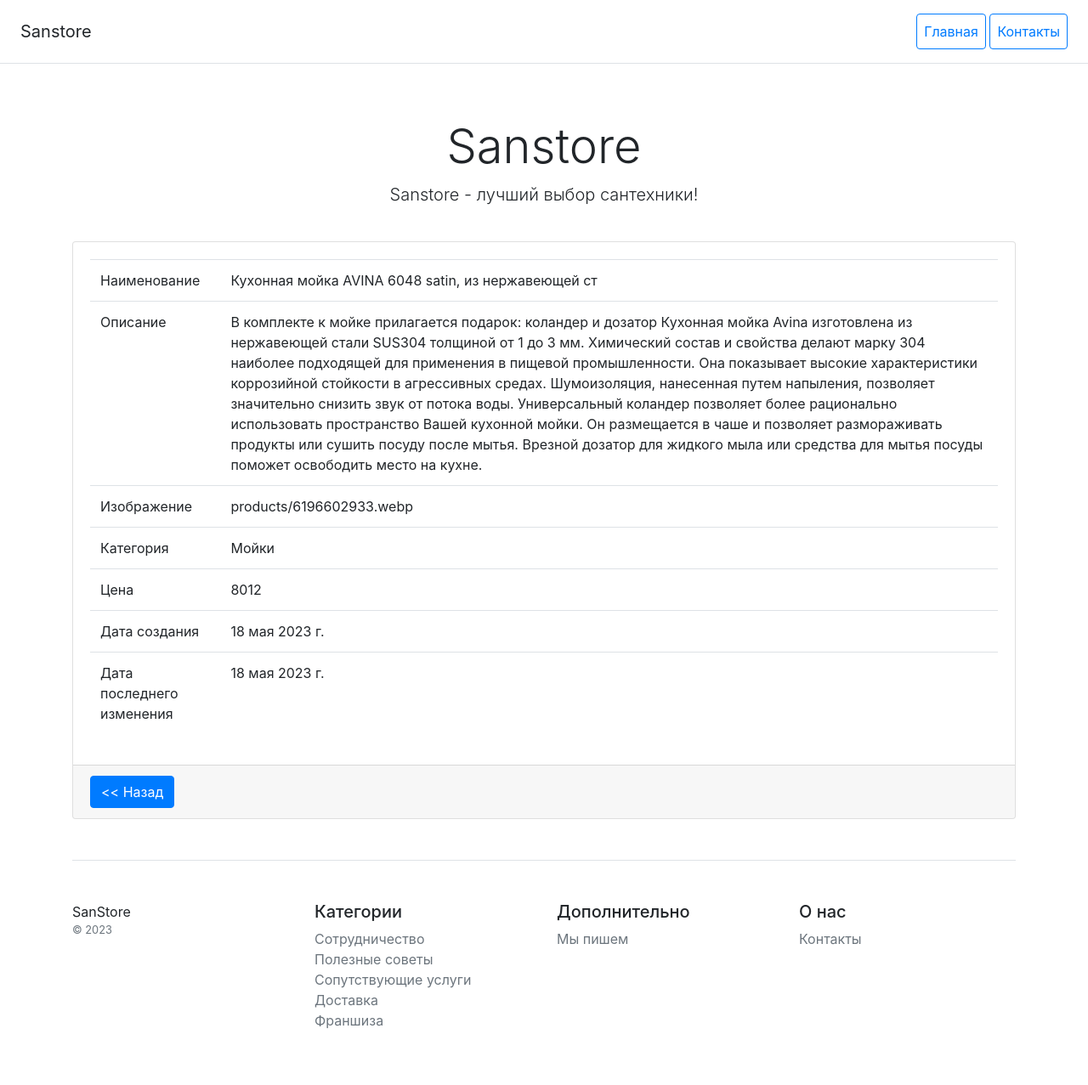
After one commit to ALexd-78/Django_progect, a Django app: page /product/6/ in a window 1280 px wide. The commit adds this page. Shown: the whole page at 85% size. Run offline with Django 4.2, Linux system fonts and the light colour scheme; data comes from the database, SQL or seed files in the repository; some libraries are stand-ins or nearby versions.

Commit message:
create and modify product.html

```diff
--- a/catalog/templates/catalog/base.html
+++ b/catalog/templates/catalog/base.html
@@ -1,11 +1,12 @@
+{% load static %}
 <!doctype html>
 <html lang="en">
 <head>
     <meta charset="utf-8">
     <meta name="viewport" content="width=device-width, initial-scale=1">
     <title>Sanstore</title>
-    <link rel="stylesheet" href="/static/css/bootstrap.min.css">
-    <script src="/static/js/bootstrap.min.js"></script>
+    <link rel="stylesheet" href="{% static 'css/bootstrap.min.css' %}">
+    <script src="{% static 'js/bootstrap.min.js' %}"></script>
 
 </head>
 <body>
@@ -51,6 +52,5 @@
     </footer>
 </div>
 
-<script src="/static/js/bootstrap.bundle.min.js"></script>
 </body>
 </html>
--- a/catalog/templates/catalog/includes/inc_main_menu.html
+++ b/catalog/templates/catalog/includes/inc_main_menu.html
@@ -1,4 +1,4 @@
 <nav class="ms-5">
-    <a class="p-2 btn btn-outline-primary" href="/">Главная</a>
-    <a class="p-2 btn btn-outline-primary" href="/contacts/">Контакты</a>
+    <a class="p-2 btn btn-outline-primary" href="{% url 'catalog:home' %}">Главная</a>
+    <a class="p-2 btn btn-outline-primary" href="{% url 'catalog:contacts' %}">Контакты</a>
 </nav>
--- a/catalog/templates/catalog/includes/inc_product_card.html
+++ b/catalog/templates/catalog/includes/inc_product_card.html
@@ -3,11 +3,15 @@
         <img src="/media/{{ product.image }}" style="max-width:100%;" alt="...">
         <div class="card-body">
             <h5 class="card-title">{{ product.name }}</h5>
+
             <p class="card-text">{{ product.description|truncatechars:100 }}</p>
         </div>
         <ul class="list-group list-group-flush">
             <li class="list-group-item">Цена: {{ product.unit_price }} p</li>
             <li class="list-group-item">Дата создания: {{ product.creation_date }}</li>
             <li class="list-group-item">Дата последнего изменения: {{ product.modified_date }}</li>
+            <div class="card-footer">
+                <a href="..." class='btn btn-primary'>Детали >></a>
+            </div>
     </div>
 </div><!-- /.col-lg-4 -->
--- /dev/null
+++ b/catalog/templates/catalog/product.html
@@ -0,0 +1,43 @@
+{% extends 'catalog/base.html' %}
+
+{% block content %}
+    <div class="col">
+        <div class="card">
+            <div class="card-body">
+                <table class="table">
+                    <tr>
+                        <td>Наименование</td>
+                        <td>{{ object.name }}</td>
+                    </tr>
+                    <tr>
+                        <td>Описание</td>
+                        <td>{{ object.description }}</td>
+                    </tr>
+                    <tr>
+                        <td>Изображение</td>
+                        <td>{{ object.image }}</td>
+                    </tr>
+                    <tr>
+                        <td>Категория</td>
+                        <td>{{ object.category }}</td>
+                    </tr>
+                    <tr>
+                        <td>Цена</td>
+                        <td>{{ object.unit_price }}</td>
+                    </tr>
+                    <tr>
+                        <td>Дата создания</td>
+                        <td>{{ object.creation_date }}</td>
+                    </tr>
+                    <tr>
+                        <td>Дата последнего изменения</td>
+                        <td>{{ object.modified_date }}</td>
+                    </tr>
+                </table>
+            </div>
+            <div class="card-footer">
+                 <a href="{% url 'catalog:home' %}" class='btn btn-primary'><< Назад</a>
+            </div>
+        </div>
+    </div>
+{% endblock %}
--- a/catalog/urls.py
+++ b/catalog/urls.py
@@ -3,13 +3,15 @@ from django.urls import path
 from catalog.apps import CatalogConfig
 
 
-from catalog.views import home, contacts
+from catalog.views import home, contacts, product
 
 
 app_name = CatalogConfig.name
 
 urlpatterns = [
-    path('', home),
-    path('contacts/', contacts),
+    path('', home, name='home'),
+    path('contacts/', contacts, name='contacts'),
+    path('product/<int:pk>/', product, name='product_item'),
+
 
 ]
--- a/catalog/views.py
+++ b/catalog/views.py
@@ -31,3 +31,13 @@ def contacts(request):
     }
 
     return render(request, 'catalog/contacts.html', context)
+
+
+def product(request, pk):
+    '''контроллер постраничного вывода информации о продукте'''
+    product_item = Product.objects.get(pk=pk)
+    context = {
+        'object': product_item,
+        'title': product_item
+    }
+    return render(request, 'catalog/product.html', context)
```
